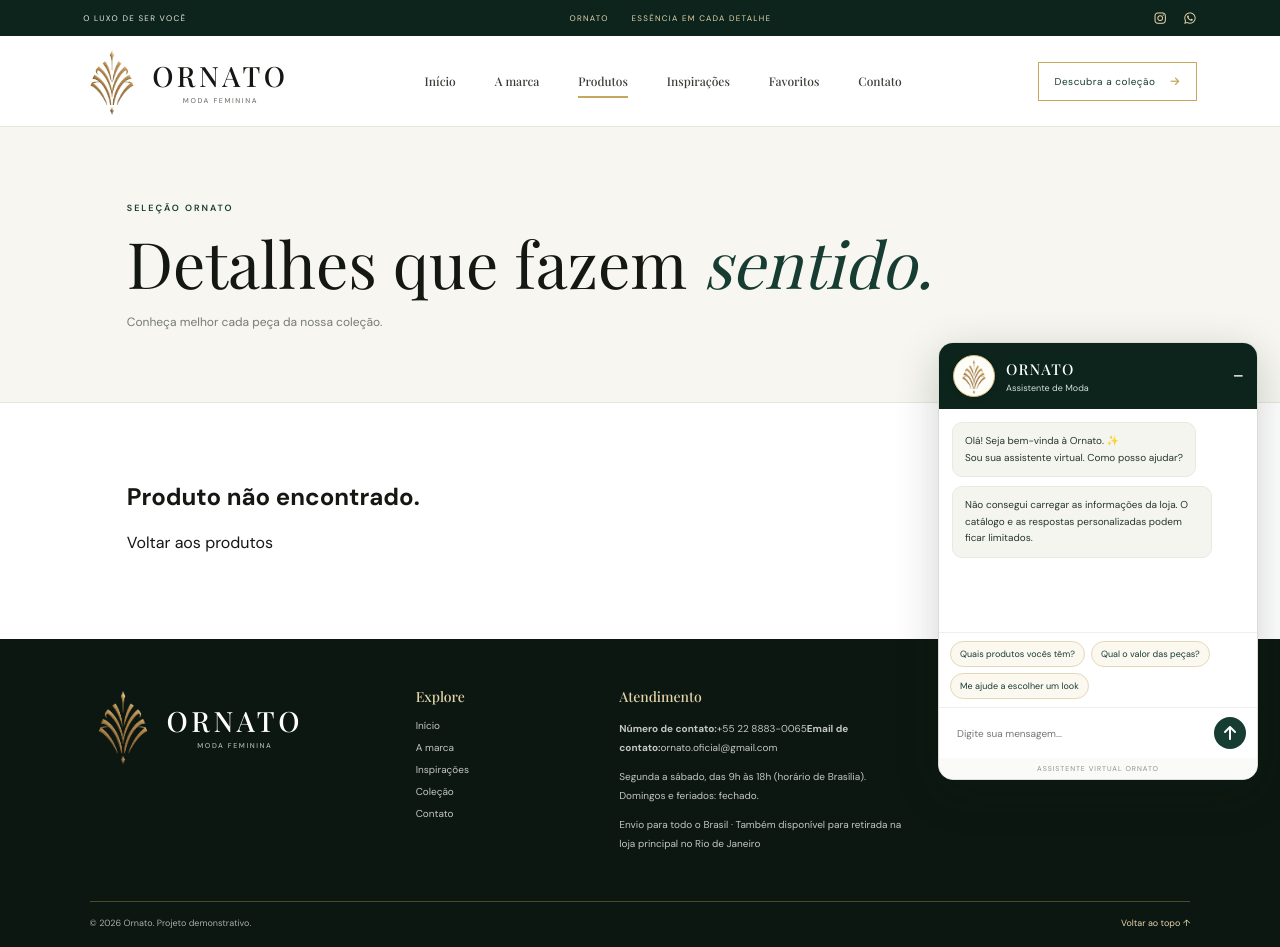
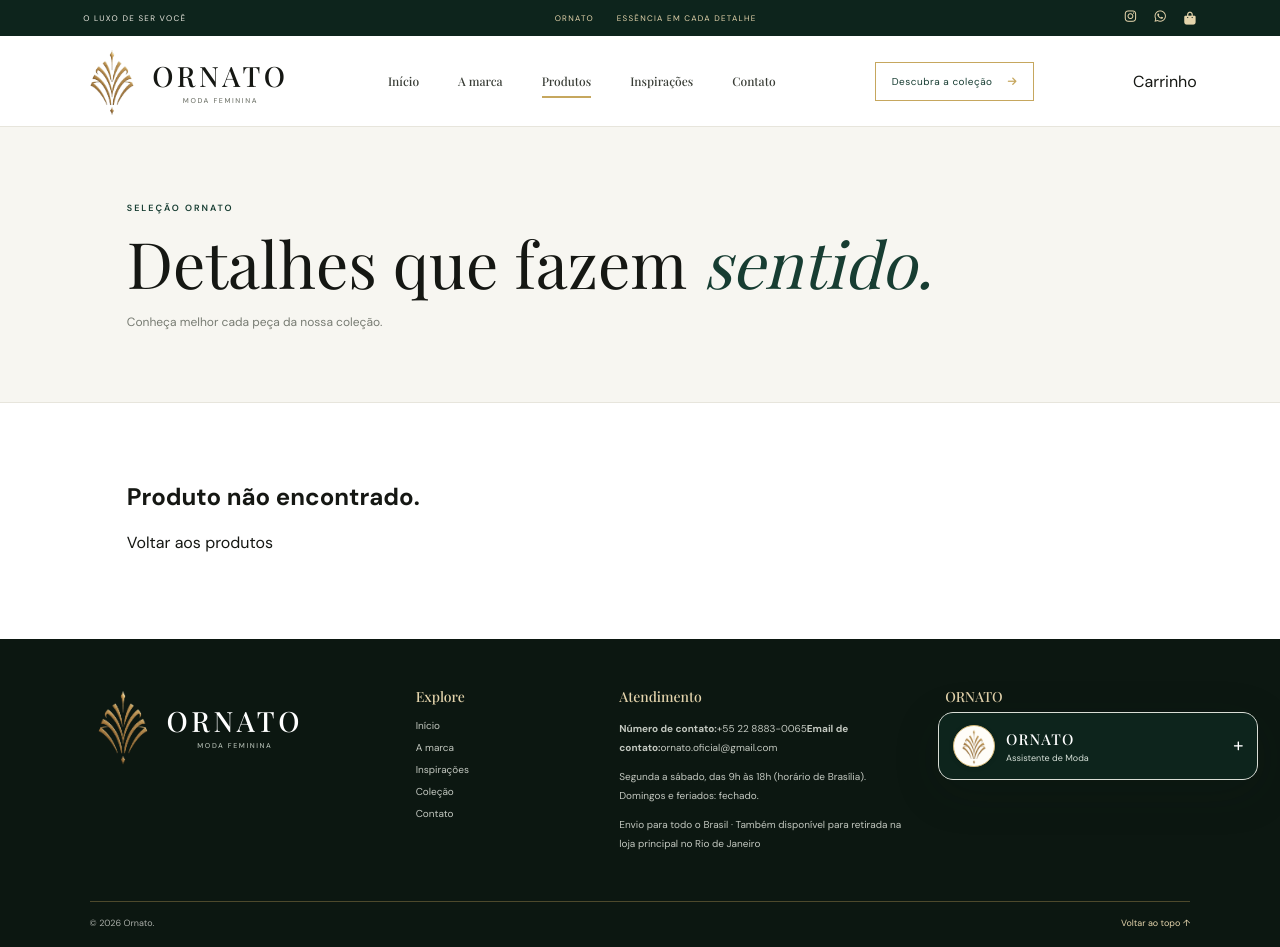
Before and after one commit to OrnatoRoyale/OrnatoRoyale, a plain HTML site: page produto.html in a window 1280 px wide. Drawn offline with nearby package versions, Linux system fonts and the light colour scheme.

Commit message:
Refine Ornato shopping experience and brand presentation

```diff
--- a/produto.html
+++ b/produto.html
@@ -12,15 +12,15 @@
   <link rel="stylesheet" href="https://cdnjs.cloudflare.com/ajax/libs/font-awesome/6.5.2/css/all.min.css">
   <link rel="icon" type="image/svg+xml" href="favicon.svg?v=3">
   <link rel="shortcut icon" href="favicon.svg?v=3">
-  <link rel="stylesheet" href="style.css?v=ornato-experience-2">
+  <link rel="stylesheet" href="style.css?v=ornato-experience-4">
 </head>
 <body>
-  <div class="topline"><span>O LUXO DE SER VOCÊ</span><span class="topline-center">ORNATO <i class="fa-solid fa-sparkles"></i> ESSÊNCIA EM CADA DETALHE</span><span class="topline-social"><i class="fa-brands fa-instagram"></i><i class="fa-brands fa-whatsapp"></i></span></div>
+  <div class="topline"><span>O LUXO DE SER VOCÊ</span><span class="topline-center">ORNATO <i class="fa-solid fa-sparkles"></i> ESSÊNCIA EM CADA DETALHE</span><span class="topline-social"><i class="fa-brands fa-instagram"></i><i class="fa-brands fa-whatsapp"></i><a class="header-cart-icon" href="carrinho.html" aria-label="Abrir carrinho"><i class="fa-solid fa-bag-shopping"></i><span data-cart-count hidden>0</span></a></span></div>
   <header class="site-header">
     <a class="brand" href="index.html" aria-label="Ornato, início"><span class="brand-symbol"><img class="ornato-logo-image" src="ornato.png" alt="Símbolo original da Ornato"></span><span class="brand-name">ORNATO<small>MODA FEMININA</small></span></a>
     <button class="menu-toggle" id="menu-toggle" aria-label="Abrir menu"><i class="fa-solid fa-bars"></i></button>
-    <nav class="main-nav" id="main-nav"><a href="index.html">Início</a><a href="sobre.html">A marca</a><a class="active" href="produtos.html">Produtos</a><a href="inspiracoes.html">Inspirações</a><a href="produtos.html#favoritos">Favoritos</a><a href="index.html#contato">Contato</a></nav>
-    <a class="header-cta" href="produtos.html">Descubra a coleção <i class="fa-solid fa-arrow-right"></i></a>
+    <nav class="main-nav" id="main-nav"><a href="index.html">Início</a><a href="sobre.html">A marca</a><a class="active" href="produtos.html">Produtos</a><a href="inspiracoes.html">Inspirações</a><a href="index.html#contato">Contato</a></nav>
+    <a class="header-cta" href="produtos.html">Descubra a coleção <i class="fa-solid fa-arrow-right"></i></a><a href="carrinho.html" class="nav-cart-link">Carrinho</a>
   </header>
   <main>
     <section class="page-hero"><div class="section-wrap"><div class="section-kicker">SELEÇÃO ORNATO</div><h1>Detalhes que fazem <em>sentido.</em></h1><p>Conheça melhor cada peça da nossa coleção.</p></div></section>
@@ -28,13 +28,13 @@
   </main>
   <footer id="contato" class="footer">
     <div class="footer-main"><a class="brand brand-footer" href="index.html"><span class="brand-symbol"><img class="ornato-logo-image" src="ornato.png" alt="Símbolo original da Ornato"></span><span class="brand-name">ORNATO<small>MODA FEMININA</small></span></a><div class="footer-links"><b>Explore</b><a href="index.html">Início</a><a href="sobre.html">A marca</a><a href="inspiracoes.html">Inspirações</a><a href="produtos.html">Coleção</a><a href="index.html#contato">Contato</a></div><div class="footer-service"><b>Atendimento</b><div id="footer-contact">Informações de atendimento disponíveis em breve.</div></div><div class="footer-note"><b>ORNATO</b><p>O luxo de ser você.<br>A arte de vestir a elegância.</p></div></div>
-    <div class="footer-bottom"><span>© <span id="year"></span> Ornato. Projeto demonstrativo.</span><a href="index.html">Voltar ao topo ↑</a></div>
+    <div class="footer-bottom"><span>© <span id="year"></span> Ornato.</span><a href="index.html">Voltar ao topo ↑</a></div>
   </footer>
   <aside class="chat-widget" id="chat-widget" aria-label="Assistente virtual Ornato">
-    <button class="chat-header" id="chat-toggle" aria-expanded="true" aria-controls="chat-body"><span class="chat-avatar"><img class="ornato-logo-image" src="ornato.png" alt="Símbolo original da Ornato"></span><span class="chat-heading"><b>ORNATO</b><small>Assistente de Moda</small></span><i class="fa-solid fa-minus chat-chevron" id="chat-minimize-icon"></i></button>
-    <div class="chat-body" id="chat-body"><div class="chat-messages" id="chat-messages"><div class="message bot-message">Olá! Seja bem-vinda à Ornato. ✨<br>Sou sua assistente virtual. Como posso ajudar?</div></div><div class="chat-suggestions"><button class="suggestion-chip">Quais produtos vocês têm?</button><button class="suggestion-chip">Qual o valor das peças?</button><button class="suggestion-chip">Me ajude a escolher um look</button></div><form class="chat-input-area" id="chat-form"><input type="text" id="chat-input" placeholder="Digite sua mensagem..." autocomplete="off" aria-label="Sua mensagem"><button type="submit" id="chat-send" aria-label="Enviar mensagem"><i class="fa-solid fa-arrow-up"></i></button></form><div class="chat-footer-brand">ASSISTENTE VIRTUAL ORNATO</div></div>
+    <button class="chat-header" id="chat-toggle" aria-expanded="false" aria-controls="chat-body"><span class="chat-avatar"><img class="ornato-logo-image" src="ornato.png" alt="Símbolo original da Ornato"></span><span class="chat-heading"><b>ORNATO</b><small>Assistente de Moda</small></span><i class="fa-solid fa-plus chat-chevron" id="chat-minimize-icon"></i></button>
+    <div class="chat-body is-hidden" id="chat-body"><div class="chat-messages" id="chat-messages"><div class="message bot-message">Olá! Seja bem-vinda à Ornato. ✨<br>Sou sua assistente virtual. Como posso ajudar?</div></div><div class="chat-suggestions"><button class="suggestion-chip">Quais produtos vocês têm?</button><button class="suggestion-chip">Qual o valor das peças?</button><button class="suggestion-chip">Me ajude a escolher um look</button></div><form class="chat-input-area" id="chat-form"><input type="text" id="chat-input" placeholder="Digite sua mensagem..." autocomplete="off" aria-label="Sua mensagem"><button type="submit" id="chat-send" aria-label="Enviar mensagem"><i class="fa-solid fa-arrow-up"></i></button></form><div class="chat-footer-brand">ASSISTENTE VIRTUAL ORNATO</div></div>
   </aside>
   <script src="config.js"></script>
-  <script src="script.js?v=ornato-experience-3"></script>
+  <script src="script.js?v=ornato-experience-4"></script>
 </body>
 </html>
```
